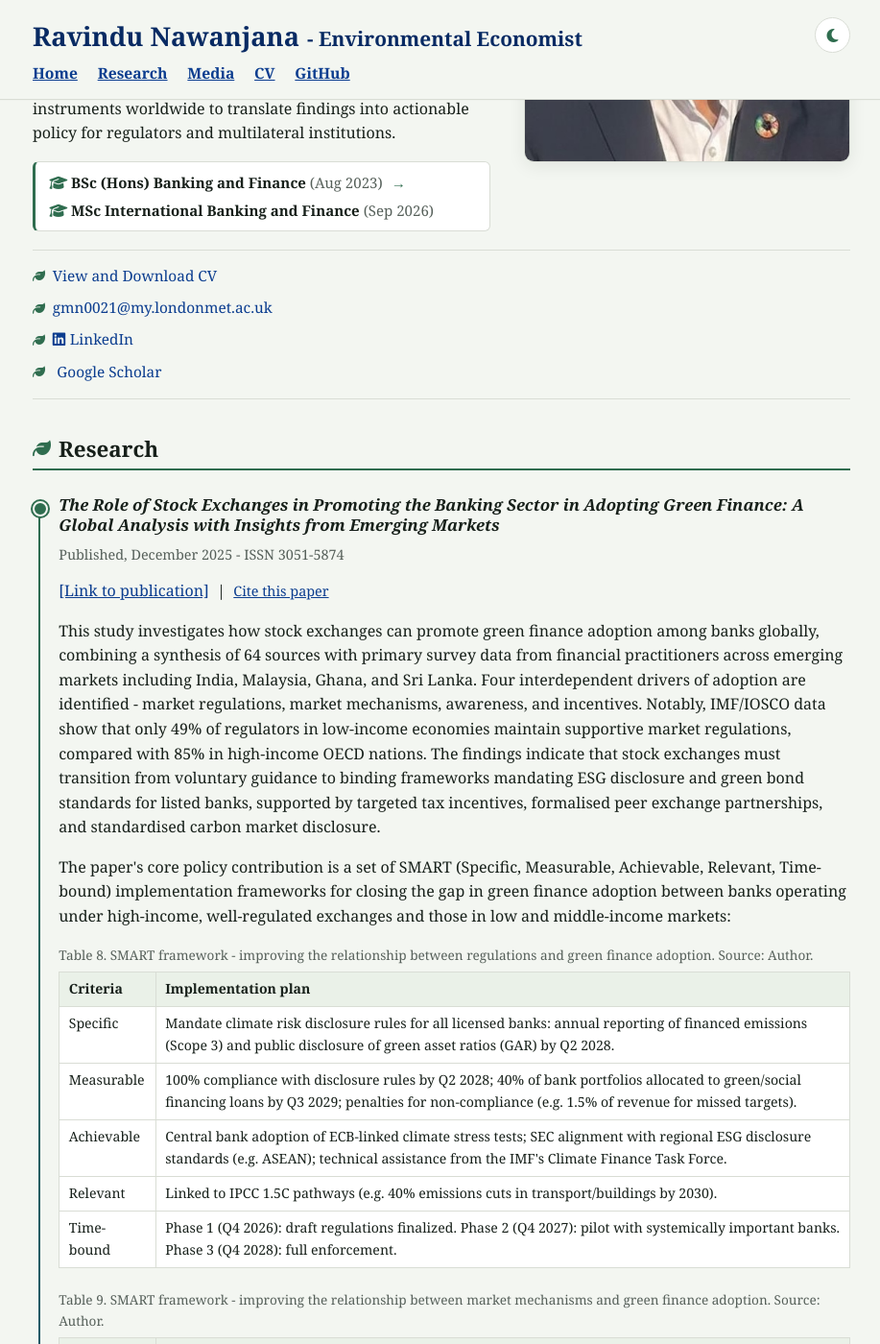
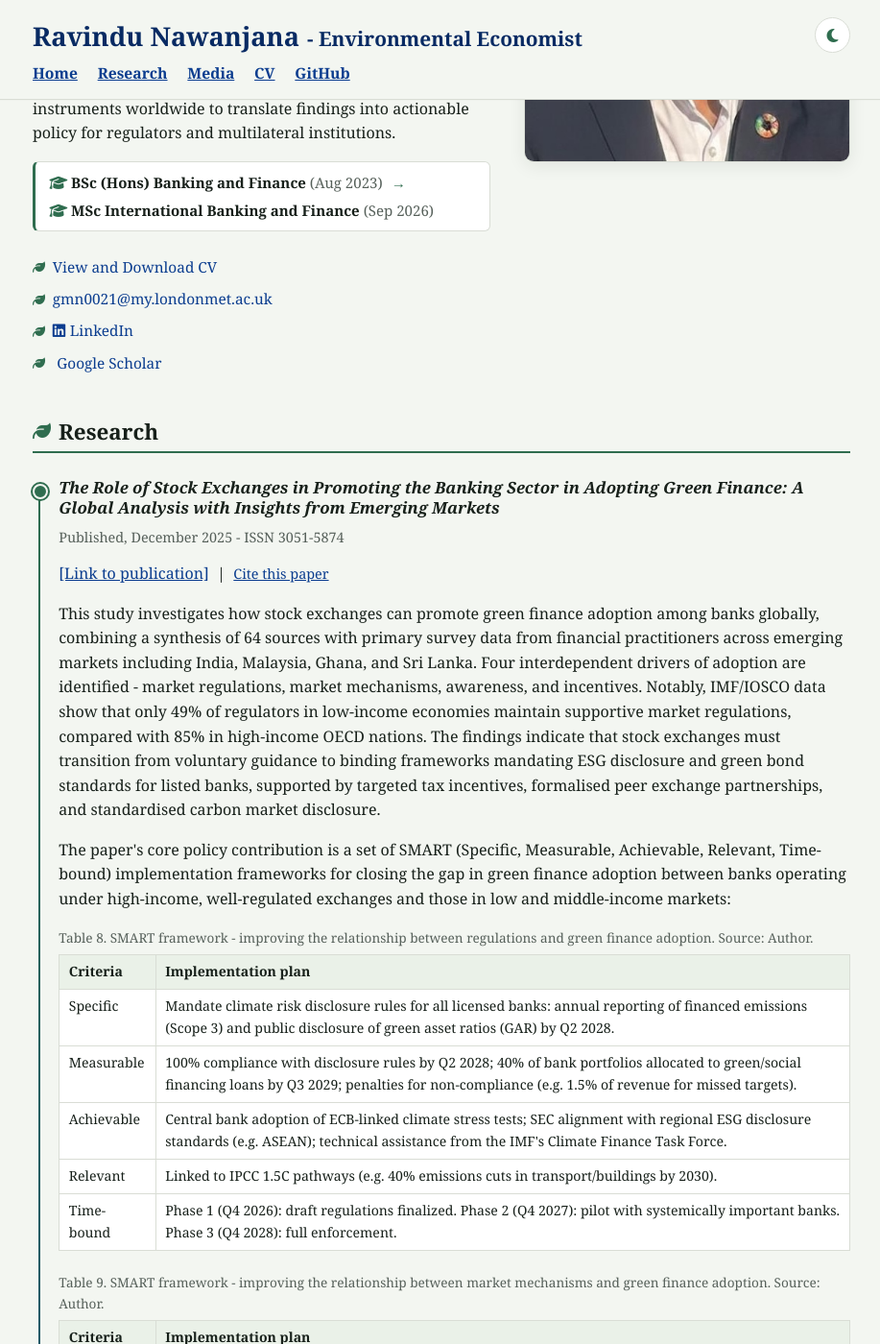
Before and after one commit to RavinduNawanjana/ravindunawanjana.github.io, a Jekyll site: the page built from index.md, in a window 1280 px wide and 1400 px high, scrolled down 354 px. Shown: the whole window at 96% size, without its empty margins (180-1097 px from the left). Built offline with Jekyll 4.4.1, drawn with Linux system fonts in a browser that asks for light colours; a style sheet for code colours, icons or effects is not loaded.

Commit message:
Update style.css

```diff
--- a/assets/css/style.css
+++ b/assets/css/style.css
@@ -205,9 +205,7 @@ main {
   clear: both;
   list-style: none;
   margin: 1rem 0 0.5rem;
-  padding: 0.9rem 0 0.9rem 0;
-  border-top: 1px solid var(--rule);
-  border-bottom: 1px solid var(--rule);
+  padding: 0.4rem 0 0.4rem 0;
   display: flex;
   flex-direction: column;
   gap: 0.55rem;
```
